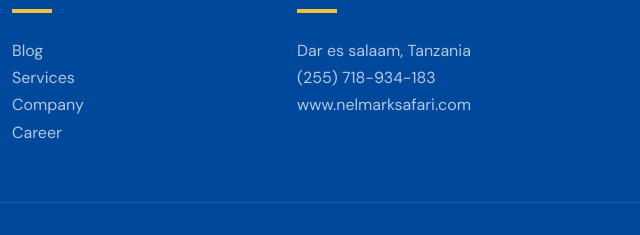
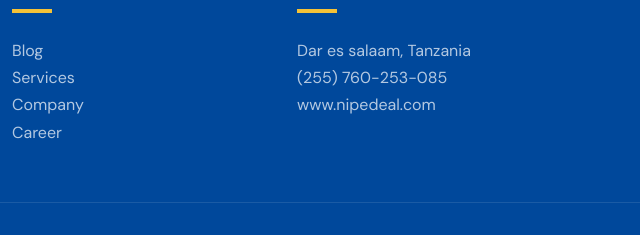
Before and after one commit to zuberypima/nipedeal_web, a plain HTML site: page index.html in a window 1280 px wide. Shown: the part 5085-5320 px from the top of the page, 640-1280 px from the left. Drawn offline with nearby package versions, Linux system fonts and the light colour scheme.

Commit message:
update done

```diff
--- a/index.html
+++ b/index.html
@@ -720,8 +720,8 @@
                         <div class="line"></div>
                         <ul>
                             <li>Dar es salaam, Tanzania</li>
-                            <li>(255) 718-934-183</li>
-                            <li>www.nelmarksafari.com</li>
+                            <li>(255) 760-253-085</li>
+                            <li>www.nipedeal.com</li>
                         </ul>
                     </div>
                 </div>
```
Also changed, not shown: 1 other file.
